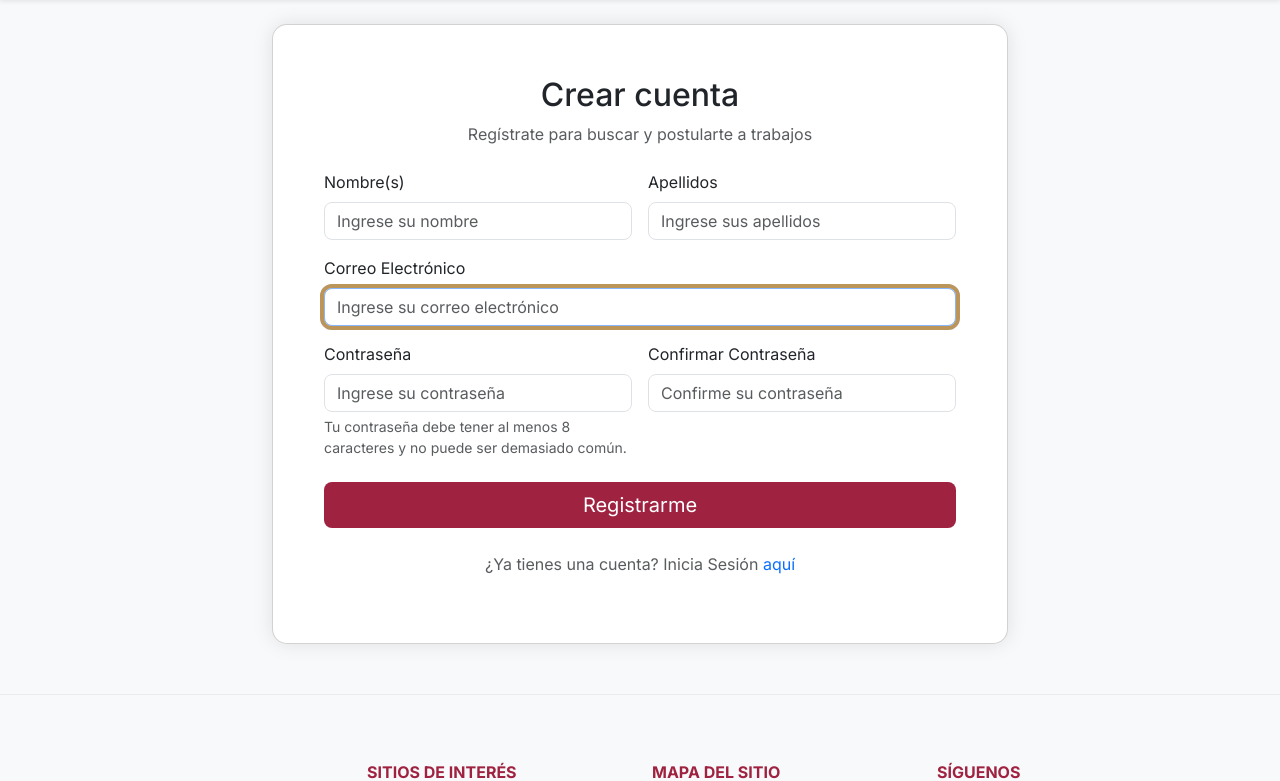
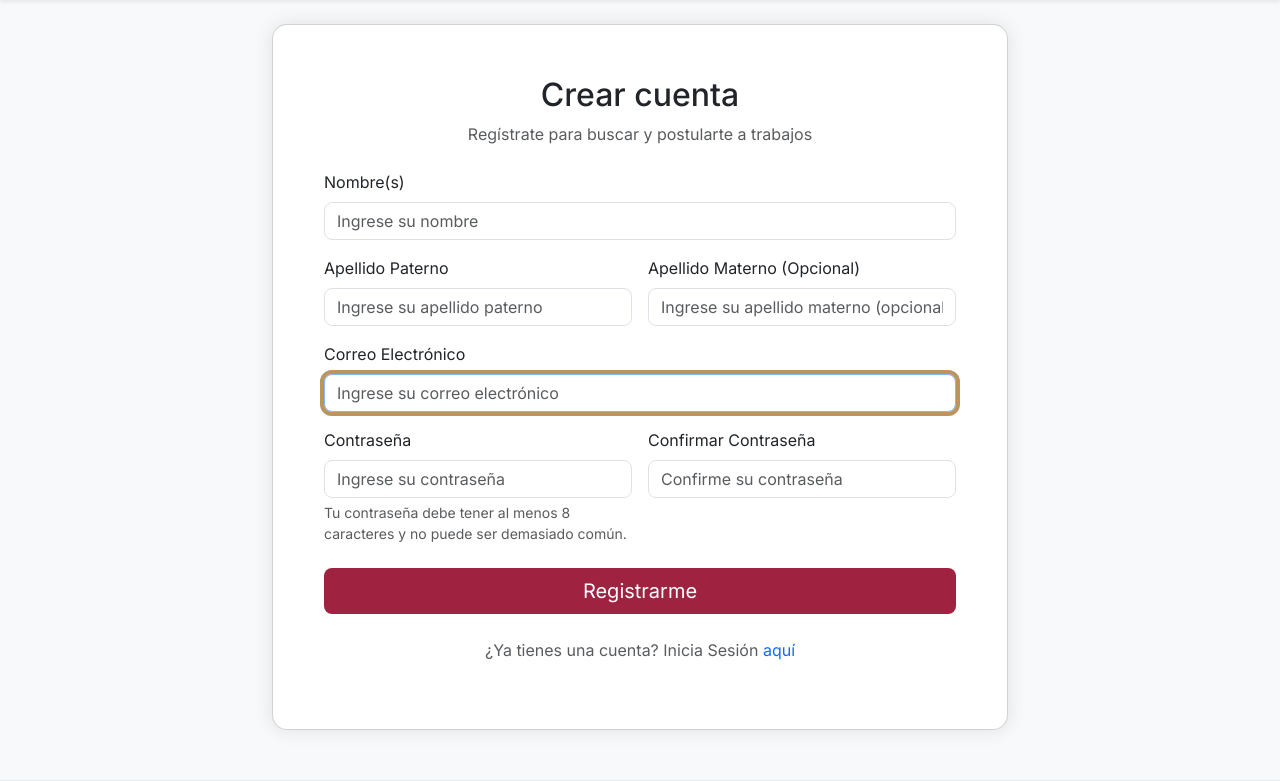
Before and after one commit to MarcoVD/bolsa_empleo, a Django app: page /registro/interesado/ in a window 1280 px wide. Shown: the part 58-839 px from the top of the page. Run offline with Django 5.2, Linux system fonts and the light colour scheme.

Commit message:
añadi el los campos de apellidos paterno y materno

```diff
--- a/templates/usuarios/dashboard_reclutador.html
+++ b/templates/usuarios/dashboard_reclutador.html
@@ -9,7 +9,7 @@
             <div class="card-body">
                 <div class="d-flex align-items-center justify-content-between">
                     <div>
-                        <h4 class="mb-1">Bienvenido, {{ reclutador.nombre }}</h4>
+                        <h4 class="mb-1">Bienvenido, {{ reclutador.nombre_completo }}</h4>
                         <p class="text-muted mb-0">{{ reclutador.secretaria.nombre }}</p>
                     </div>
                     <a href="#" class="btn btn-primary">
--- a/templates/usuarios/registro_interesado.html
+++ b/templates/usuarios/registro_interesado.html
@@ -16,7 +16,7 @@
                     {% csrf_token %}
 
                     <div class="row g-3">
-                        <div class="col-md-6">
+                        <div class="col-md-12"> {# Nombre completo en una fila para mejor responsividad en algunos casos #}
                             <label for="{{ form.nombre.id_for_label }}" class="form-label">Nombre(s)</label>
                             {{ form.nombre }}
                             {% if form.nombre.errors %}
@@ -26,12 +26,22 @@
                             {% endif %}
                         </div>
 
-                        <div class="col-md-6">
-                            <label for="{{ form.apellidos.id_for_label }}" class="form-label">Apellidos</label>
-                            {{ form.apellidos }}
-                            {% if form.apellidos.errors %}
+                        <div class="col-md-6"> {# Apellido Paterno #}
+                            <label for="{{ form.apellido_paterno.id_for_label }}" class="form-label">Apellido Paterno</label>
+                            {{ form.apellido_paterno }}
+                            {% if form.apellido_paterno.errors %}
                                 <div class="invalid-feedback d-block">
-                                    {{ form.apellidos.errors }}
+                                    {{ form.apellido_paterno.errors }}
+                                </div>
+                            {% endif %}
+                        </div>
+
+                        <div class="col-md-6"> {# Apellido Materno #}
+                            <label for="{{ form.apellido_materno.id_for_label }}" class="form-label">Apellido Materno (Opcional)</label>
+                            {{ form.apellido_materno }}
+                            {% if form.apellido_materno.errors %}
+                                <div class="invalid-feedback d-block">
+                                    {{ form.apellido_materno.errors }}
                                 </div>
                             {% endif %}
                         </div>
--- a/usuarios/forms.py
+++ b/usuarios/forms.py
@@ -25,9 +25,14 @@ class InteresadoRegistroForm(UserCreationForm):
         max_length=50,
         widget=forms.TextInput(attrs={'class': 'form-control', 'placeholder': 'Ingrese su nombre'})
     )
-    apellidos = forms.CharField(
-        max_length=100,
-        widget=forms.TextInput(attrs={'class': 'form-control', 'placeholder': 'Ingrese sus apellidos'})
+    apellido_paterno = forms.CharField(
+        max_length=50,
+        widget=forms.TextInput(attrs={'class': 'form-control', 'placeholder': 'Ingrese su apellido paterno'})
+    )
+    apellido_materno = forms.CharField(
+        max_length=50,
+        required=False,
+        widget=forms.TextInput(attrs={'class': 'form-control', 'placeholder': 'Ingrese su apellido materno (opcional)'})
     )
     email = forms.EmailField(
         widget=forms.EmailInput(attrs={'class': 'form-control', 'placeholder': 'Ingrese su correo electrónico'})
@@ -43,22 +48,21 @@ class InteresadoRegistroForm(UserCreationForm):
         model = Usuario
         fields = ('email', 'password1', 'password2')
 
-    class InteresadoRegistroForm(UserCreationForm):
-        # ...
-        def save(self, commit=True):
-            user = super().save(commit=False)
-            user.rol = 'interesado'
-            if commit:
-                user.save()
-                # Crear el perfil solo si no existe
-                Interesado.objects.get_or_create(
-                    usuario=user,
-                    defaults={
-                        'nombre': self.cleaned_data.get('nombre'),
-                        'apellidos': self.cleaned_data.get('apellidos')
-                    }
-                )
-            return user
+    def save(self, commit=True):
+        user = super().save(commit=False)
+        user.rol = 'interesado'
+        if commit:
+            user.save()
+            # Crear el perfil solo si no existe
+            Interesado.objects.get_or_create(
+                usuario=user,
+                defaults={
+                    'nombre': self.cleaned_data.get('nombre'),
+                    'apellido_paterno': self.cleaned_data.get('apellido_paterno'),
+                    'apellido_materno': self.cleaned_data.get('apellido_materno')
+                }
+            )
+        return user
 
 
 class SecretariaRegistroForm(forms.ModelForm):
@@ -83,9 +87,14 @@ class ReclutadorRegistroForm(UserCreationForm):
         max_length=50,
         widget=forms.TextInput(attrs={'class': 'form-control', 'placeholder': 'Ingrese su nombre'})
     )
-    apellidos = forms.CharField(
-        max_length=100,
-        widget=forms.TextInput(attrs={'class': 'form-control', 'placeholder': 'Ingrese sus apellidos'})
+    apellido_paterno = forms.CharField(
+        max_length=50,
+        widget=forms.TextInput(attrs={'class': 'form-control', 'placeholder': 'Ingrese su apellido paterno'})
+    )
+    apellido_materno = forms.CharField(
+        max_length=50,
+        required=False,
+        widget=forms.TextInput(attrs={'class': 'form-control', 'placeholder': 'Ingrese su apellido materno (opcional)'})
     )
     cargo = forms.CharField(
         max_length=100,
@@ -121,7 +130,8 @@ class ReclutadorRegistroForm(UserCreationForm):
                 usuario=user,
                 secretaria=secretaria,
                 nombre=self.cleaned_data.get('nombre'),
-                apellidos=self.cleaned_data.get('apellidos'),
+                apellido_paterno=self.cleaned_data.get('apellido_paterno'),
+                apellido_materno=self.cleaned_data.get('apellido_materno'),
                 cargo=self.cleaned_data.get('cargo'),
                 telefono=self.cleaned_data.get('telefono'),
                 aprobado=False
--- a/usuarios/models.py
+++ b/usuarios/models.py
@@ -64,7 +64,8 @@ class Interesado(models.Model):
 
     usuario = models.OneToOneField(Usuario, on_delete=models.CASCADE, related_name='interesado')
     nombre = models.CharField(max_length=50)
-    apellidos = models.CharField(max_length=100)
+    apellido_paterno = models.CharField(max_length=50)
+    apellido_materno = models.CharField(max_length=50, blank=True, null=True)
     telefono = models.CharField(max_length=15, blank=True, null=True)
     fecha_nacimiento = models.DateField(blank=True, null=True)
     direccion = models.TextField(blank=True, null=True)
@@ -74,7 +75,14 @@ class Interesado(models.Model):
     foto_perfil = models.ImageField(upload_to='interesados/', blank=True, null=True)
 
     def __str__(self):
-        return f"{self.nombre} {self.apellidos}"
+        apellido_completo = f"{self.apellido_paterno} {self.apellido_materno}" if self.apellido_materno else self.apellido_paterno
+        return f"{self.nombre} {apellido_completo}"
+
+    @property
+    def nombre_completo(self):
+        """Retorna el nombre completo con apellidos."""
+        apellido_completo = f"{self.apellido_paterno} {self.apellido_materno}" if self.apellido_materno else self.apellido_paterno
+        return f"{self.nombre} {apellido_completo}"
 
 
 class Secretaria(models.Model):
@@ -112,10 +120,18 @@ class Reclutador(models.Model):
     usuario = models.OneToOneField(Usuario, on_delete=models.CASCADE, related_name='reclutador')
     secretaria = models.ForeignKey(Secretaria, on_delete=models.CASCADE, related_name='reclutadores')
     nombre = models.CharField(max_length=50)
-    apellidos = models.CharField(max_length=100)
+    apellido_paterno = models.CharField(max_length=50)
+    apellido_materno = models.CharField(max_length=50, blank=True, null=True)
     cargo = models.CharField(max_length=100, blank=True, null=True)
     telefono = models.CharField(max_length=15, blank=True, null=True)
     aprobado = models.BooleanField(default=False)
 
     def __str__(self):
-        return f"{self.nombre} {self.apellidos} ({self.secretaria.nombre})"
+        apellido_completo = f"{self.apellido_paterno} {self.apellido_materno}" if self.apellido_materno else self.apellido_paterno
+        return f"{self.nombre} {apellido_completo} ({self.secretaria.nombre})"
+
+    @property
+    def nombre_completo(self):
+        """Retorna el nombre completo con apellidos."""
+        apellido_completo = f"{self.apellido_paterno} {self.apellido_materno}" if self.apellido_materno else self.apellido_paterno
+        return f"{self.nombre} {apellido_completo}"
```
Also changed, not shown: templates/usuarios/perfil_interesado.html (+8 -4 lines), templates/usuarios/registro_reclutador.html (+15 -5 lines), usuarios/admin.py (+4 -4 lines), usuarios/signals.py (+7 -2 lines), usuarios/migrations/0002_cambiar_apellidos_por_separado.py.
